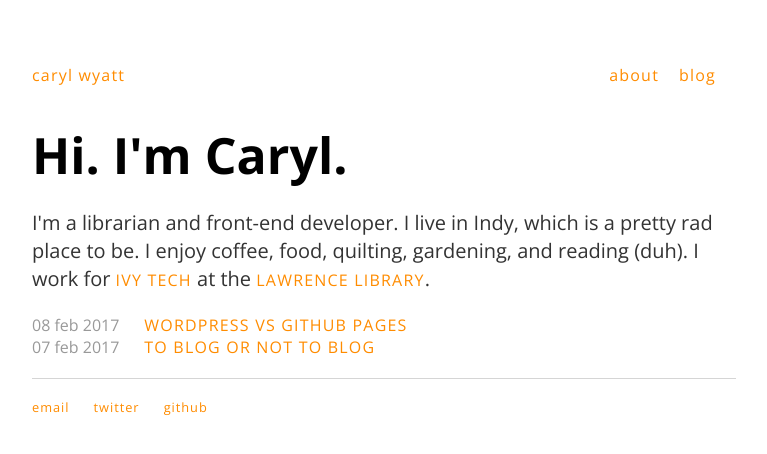
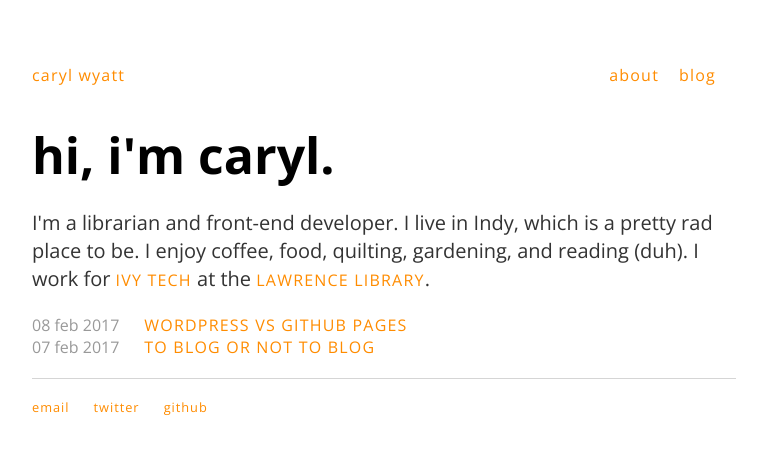
Before and after one commit to carylwyatt/carylwyatt.github.io, a Jekyll site: the page built from index.html, in a window 1280 px wide. Shown: the top 454 px of the page, without its empty margins (256-1023 px from the left). Built offline with Jekyll 4.4.1, drawn with Linux system fonts in a browser that asks for light colours.

```diff
--- a/index.html
+++ b/index.html
@@ -5,7 +5,7 @@ title: caryl wyatt, librarian|developer
 
 <div class="blurb">
 
-<h1>Hi. I'm Caryl.</h1>
+<h1>hi, i'm caryl.</h1>
 <p>I'm a librarian and front-end developer. I live in Indy, which is a pretty rad place to be. I enjoy coffee, food, quilting, gardening, and reading (duh). I work for <a href="http://www.ivytech.edu">Ivy Tech</a> at the <a href="http://library.ivytech.edu/central-indiana">Lawrence Library</a>.</p>
 
 </div><!-- /.blurb -->
```
